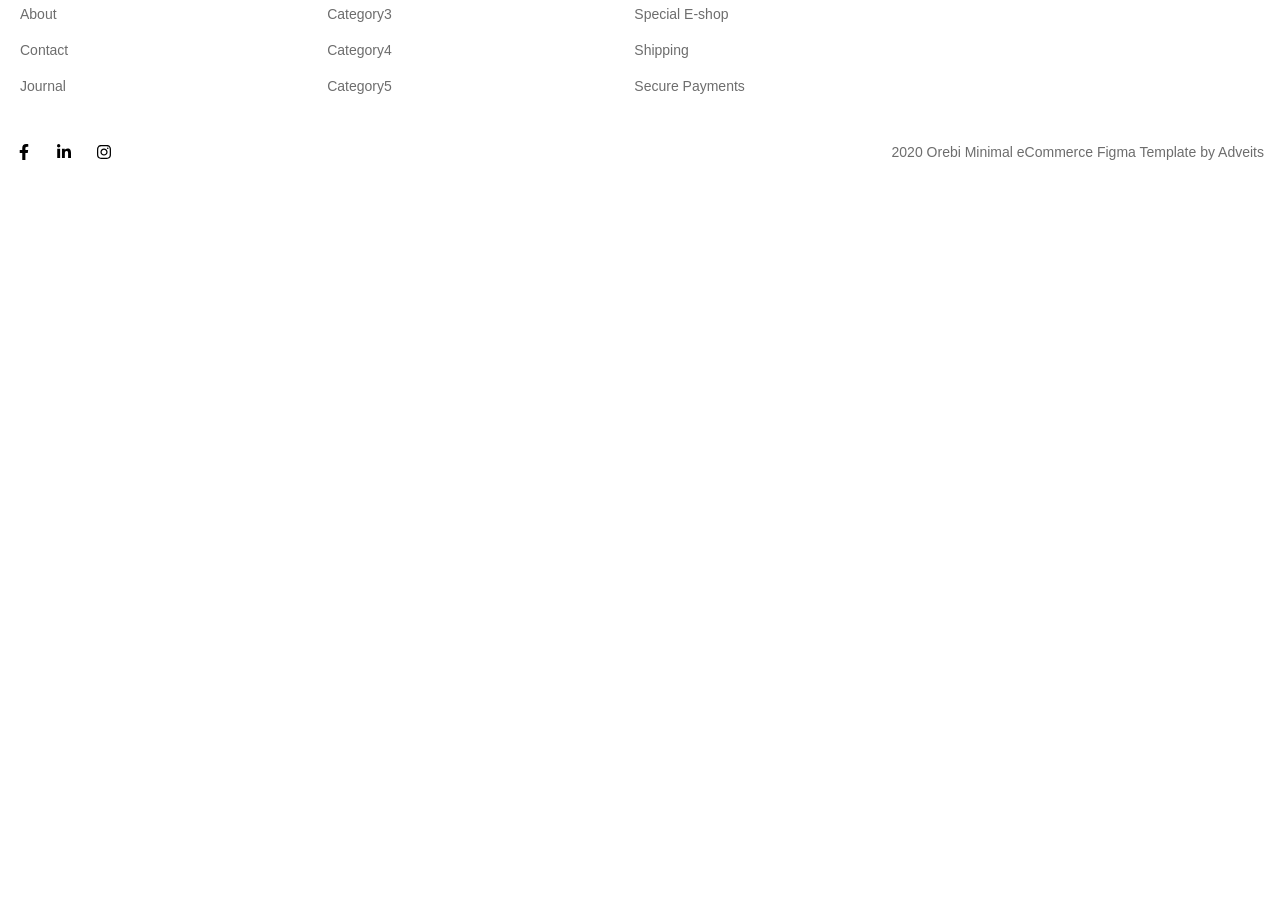
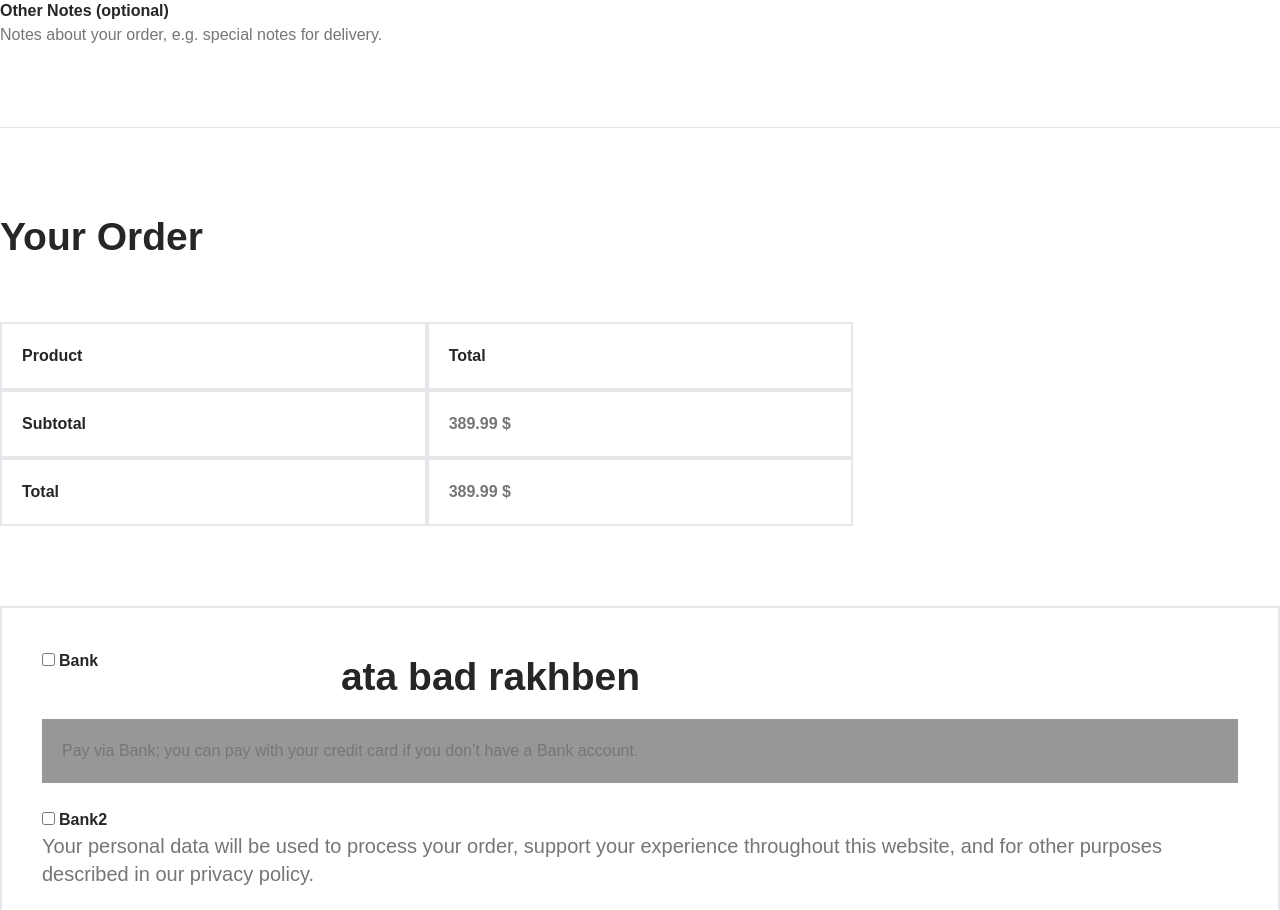
Before and after one commit to mdarafat2201/oreby1, a React (Vite) app: page /Checkout in a window 1280 px wide. Shown: the part 2020-2930 px from the top of the page. Before the commit the page ends 2220 px from the top, so only its background shows below. Built offline with nearby package versions, Linux system fonts and the light colour scheme.

Commit message:
Checkout page don

```diff
--- /dev/null
+++ b/src/Component/CheckoutConponent/Order/Order.jsx
@@ -0,0 +1,44 @@
+import React from "react";
+import Flex from "../../CommonConponent/Flex";
+
+const Order = () => {
+  return (
+    <>
+      <div>
+        <div>
+          <h1 className="mb-14 font-DMsans text-[39px] font-bold text-main_font_color">
+            Your Order
+          </h1>
+        </div>
+        <div>
+          <Flex className={"items-center"}>
+            <h2 className=" w-1/3 border-2 p-5 font-DMsans text-base font-bold text-main_font_color">
+              Product
+            </h2>
+            <h2 className=" w-1/3 border-2 p-5 font-DMsans text-base font-bold text-main_font_color">
+              Total
+            </h2>
+          </Flex>
+          <Flex className={"items-center"}>
+            <h2 className=" w-1/3 border-2 p-5 font-DMsans text-base font-bold text-main_font_color">
+              Subtotal
+            </h2>
+            <h2 className=" w-1/3 border-2 p-5 font-DMsans text-base font-bold text-secondary_font_color">
+              389.99 $
+            </h2>
+          </Flex>
+          <Flex className={"items-center"}>
+            <h2 className=" w-1/3 border-2 p-5 font-DMsans text-base font-bold text-main_font_color">
+              Total
+            </h2>
+            <h2 className=" w-1/3 border-2 p-5 font-DMsans text-base font-bold text-secondary_font_color">
+              389.99 $
+            </h2>
+          </Flex>
+        </div>
+      </div>
+    </>
+  );
+};
+
+export default Order;
--- a/src/Component/LoginComponent/LoginComponent.jsx
+++ b/src/Component/LoginComponent/LoginComponent.jsx
@@ -4,8 +4,14 @@ import Flex from "../CommonConponent/Flex";
 import Button from "../CommonConponent/Button";
 import { CheckEmail } from "../../../Utils/Utils";
 import { Bounce, toast } from "react-toastify";
-import { getAuth, signInWithEmailAndPassword } from "firebase/auth";
+import {
+  getAuth,
+  signInWithEmailAndPassword,
+  onAuthStateChanged,
+} from "firebase/auth";
+import { useNavigate } from "react-router-dom";
 const LoginComponent = () => {
+  const navigate = useNavigate();
   const auth = getAuth();
   const [Lodion, setLodion] = useState(false);
   const [InputLoginValue, setInputLoginValue] = useState({
@@ -52,11 +58,31 @@ const LoginComponent = () => {
 
       signInWithEmailAndPassword(auth, email, password)
         .then((userInfo) => {
-          // Signed in
-          const user = userInfo.user;
-          // ...
-          console.log(userInfo);
-          toast(`Form Post Don`, {
+          onAuthStateChanged(auth, (user) => {
+            if (user.emailVerified) {
+              navigate("/Checkout");
+            } else {
+              toast(`${user.email}Is Not Verified Please chack your Email`, {
+                position: "top-right",
+                autoClose: 5000,
+                hideProgressBar: false,
+                closeOnClick: true,
+                pauseOnHover: true,
+                draggable: true,
+                progress: undefined,
+                theme: "light",
+                transition: Bounce,
+              });
+            }
+          });
+          // // Signed in
+          // const user = userInfo.user;
+
+          // // ...
+          // console.log(user);
+        })
+        .catch((err) => {
+          toast(`${err.code}`, {
             position: "top-right",
             autoClose: 5000,
             hideProgressBar: false,
@@ -67,9 +93,7 @@ const LoginComponent = () => {
             theme: "light",
             transition: Bounce,
           });
-        })
-        .catch((err) => {
-          console.log(err.massage);
+          console.log(err.code);
         });
       setLodion(false);
     }
--- a/src/pages/Checkout/Checkout.jsx
+++ b/src/pages/Checkout/Checkout.jsx
@@ -2,6 +2,8 @@ import React from "react";
 import BreadCrumd from "../../Component/CommonConponent/BreadCrumb/BreadCrumb";
 import Flex from "../../Component/CommonConponent/Flex";
 import BillingDetails from "../../Component/CheckoutConponent/BillingDetails/BillingDetails";
+import Order from "../../Component/CheckoutConponent/Order/Order";
+import Button from "../../Component/CommonConponent/Button";
 
 const Checkout = () => {
   return (
@@ -21,6 +23,95 @@ const Checkout = () => {
             <div>
               <BillingDetails />
             </div>
+            <div>
+              <h2 className="mb-14 font-DMsans text-[39px] font-bold text-main_font_color">
+                Additional Information
+              </h2>
+              <h3
+                className={
+                  "font-DMsans text-base font-bold text-main_font_color"
+                }
+              >
+                Other Notes (optional)
+              </h3>
+              <p
+                className={
+                  "font-DMsans text-base font-normal text-secondary_font_color"
+                }
+              >
+                Notes about your order, e.g. special notes for delivery.
+              </p>
+            </div>
+            <hr />
+            <div>
+              <Order />
+            </div>
+            <div className=" border-2 p-10">
+              <Flex className={"flex-col justify-start gap-y-6"}>
+                <div>
+                  <div className="w-1/2">
+                    <Flex className={" items-start justify-between"}>
+                      <div>
+                        <input
+                          type="checkbox"
+                          id="subribeNo"
+                          name="subribeNo"
+                        />
+                        <span
+                          className={
+                            "ml-1 font-DMsans text-base font-bold text-main_font_color"
+                          }
+                        >
+                          Bank
+                        </span>
+                      </div>
+                      <div>
+                        <h2 className="mb-3 font-DMsans text-[39px] font-bold text-main_font_color">
+                          ata bad rakhben
+                        </h2>
+                      </div>
+                    </Flex>
+                  </div>
+                  <p
+                    className={
+                      "bg-[#979797] p-5 font-DMsans text-base font-normal text-secondary_font_color"
+                    }
+                  >
+                    Pay via Bank; you can pay with your credit card if you don’t
+                    have a Bank account.
+                  </p>
+                </div>
+                <div>
+                  <div>
+                    <input type="checkbox" id="subribeNo" name="subribeNo" />
+                    <span
+                      className={
+                        "ml-1 font-DMsans text-base font-bold text-main_font_color"
+                      }
+                    >
+                      Bank2
+                    </span>
+                    <p
+                      className={
+                        "font-DMsans text-xl font-normal text-secondary_font_color"
+                      }
+                    >
+                      Your personal data will be used to process your order,
+                      support your experience throughout this website, and for
+                      other purposes described in our privacy policy.
+                    </p>
+                  </div>
+                </div>
+                <div>
+                  <Button
+                    className={
+                      "cursor-pointer rounded-sm bg-main_font_color px-10 py-4 text-main_bg_color"
+                    }
+                    title={"Proceed to Bank"}
+                  />
+                </div>
+              </Flex>
+            </div>
           </Flex>
         </div>
       </div>
```
